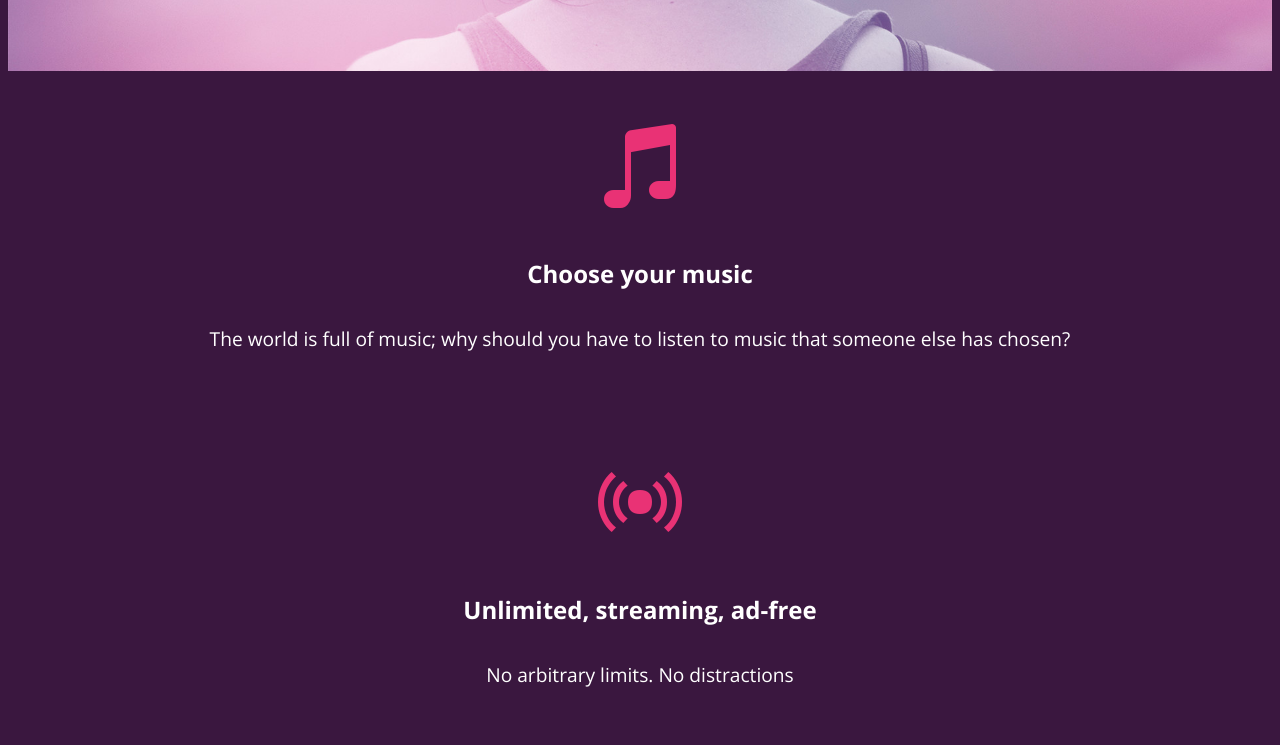
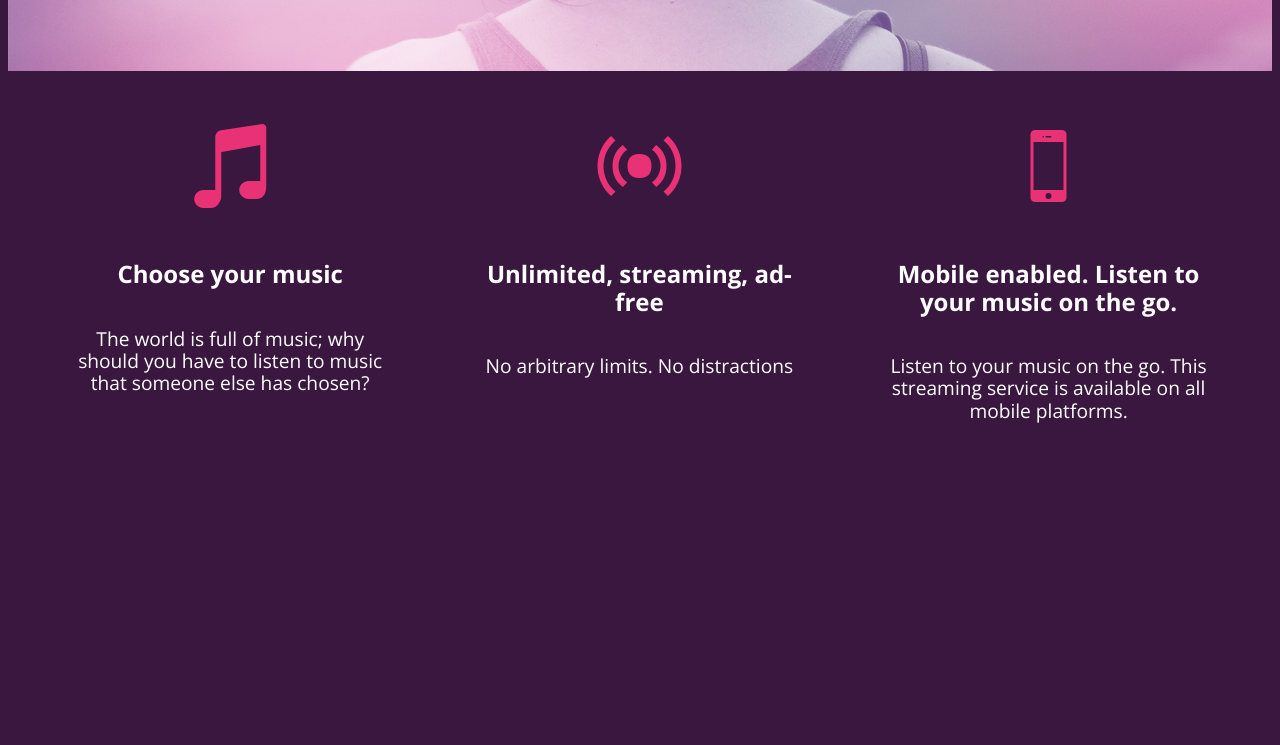
Before and after one commit to sanfordpaul/bloc-jams, a plain HTML site: page index.html in a window 1280 px wide. Shown: the part 635-1380 px from the top of the page. After the commit the page ends 1114 px from the top, so only its background shows below. Drawn offline with nearby package versions, Linux system fonts and the light colour scheme.

Commit message:
Assignment 4 Completed

```diff
--- a/index.html
+++ b/index.html
@@ -19,7 +19,7 @@
             <h1 class="hero-title">Turn the music up!</h1>
         </section>
 
-        <section class="selling-points container"> <!-- selling points -->
+        <section class="selling-points container clearfix"> <!-- selling points -->
             <div class="point column third">
                 <span class="ion-music-note"></span>
                 <h5 class="point-title">Choose your music</h5>
--- a/styles/main.css
+++ b/styles/main.css
@@ -30,14 +30,14 @@ body {
     margin: 0 auto;
 }
 
-@@media (min-width: 640px) {
+@media (min-width: 640px) {
     html  {font-size: 112%;}
     .column {
         float: left;
         padding-left: 1rem;
         padding-right: 1rem;
     }
-    .column.full{width: 100%;}
+    .column.full {width: 100%;}
     .column.two-thirds {width: 66.6%;}
     .column.half {width: 50%;}
     .column.third {width: 33.3%;}
@@ -48,3 +48,12 @@ body {
 @media (min-width: 1024px){
     html {font-size: 120%;}
 }
+.clearfix:after,
+.clearfix:before {
+    content: " ";
+    display: table;
+}
+
+.clearfix:before {
+    clear: both;
+}
```
